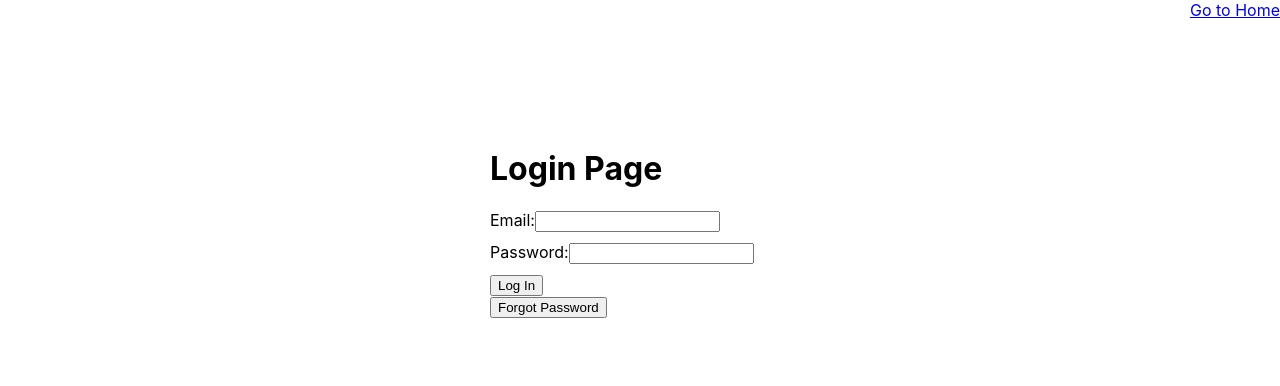
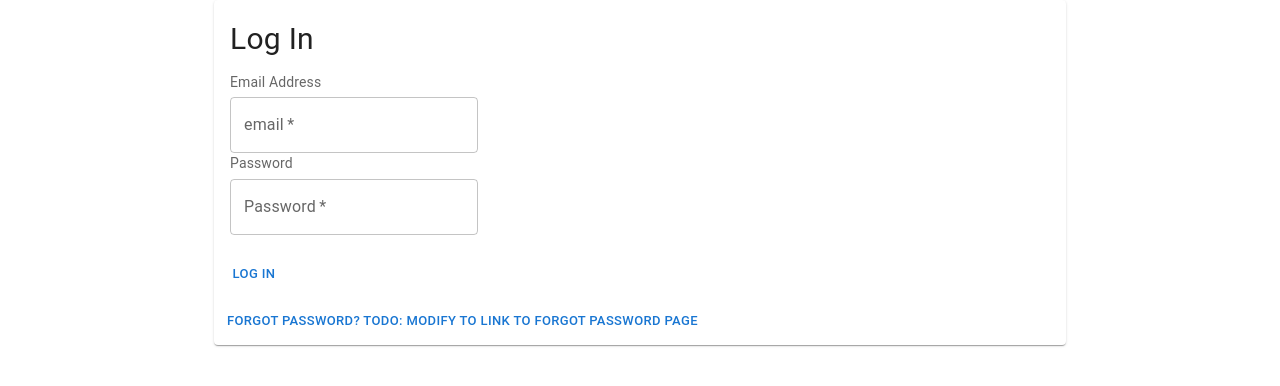
Before and after one commit to unsw-cse-comp3900-9900-23T2/capstone-project-3900f18ameancodingmachine, a React (Create React App) app in the folder eatery-frontend/: page /login in a window 1280 px wide. Shown: the top 386 px of the page. Built offline with nearby package versions, Linux system fonts and the light colour scheme.

Commit message:
Fix: Modified login page to fit style of registration page, still need to add banners.

```diff
--- a/eatery-frontend/package.json
+++ b/eatery-frontend/package.json
@@ -3,6 +3,9 @@
   "version": "0.1.0",
   "private": true,
   "dependencies": {
+    "@emotion/react": "^11.11.1",
+    "@emotion/styled": "^11.11.0",
+    "@mui/material": "^5.13.6",
     "@testing-library/jest-dom": "^5.16.5",
     "@testing-library/react": "^13.4.0",
     "@testing-library/user-event": "^13.5.0",
--- a/eatery-frontend/src/LoginPage.js
+++ b/eatery-frontend/src/LoginPage.js
@@ -1,7 +1,16 @@
-import React from 'react';
 import './LoginPage.css'
 import { useState } from 'react';
 import { Link, useNavigate } from 'react-router-dom';
+
+import * as React from 'react';
+
+import Button from '@mui/material/Button';
+import Card from '@mui/material/Card';
+import CardActions from '@mui/material/CardActions';
+import CardContent from '@mui/material/CardContent';
+import Container from '@mui/material/Container';
+import TextField from '@mui/material/TextField';
+import Typography from '@mui/material/Typography';
 
 /*
  *  Checks credentials with backend, if successful set the recieved sessionID and returns true
@@ -16,10 +25,10 @@ function checkCredentials(email, pass){
 }
 
 function LoginForm(){
-  const [email, setEmail] = useState("");
-  const [pass, setPass] = useState("");
   const navigate = useNavigate();
   const [logInFail, setLogInFail] = useState(false);
+  const [email, setEmail] = React.useState('');
+  const [password, setPassword] = React.useState('');
 
   const handleSubmit = (event) => {
     event.preventDefault();
@@ -29,7 +38,7 @@ function LoginForm(){
      *  If so, proceed to homepage as a logged in user
      *  Else print underneath "Incorrect Email or Password"
      */
-    if (checkCredentials(email, pass)){
+    if (checkCredentials(email, password)){
       navigate("/");
     };
     setLogInFail(true);
@@ -37,48 +46,45 @@ function LoginForm(){
   }
 
  return (
-    <form className='formSubmission'>
-      <div className='formField'>
-        <label>
-          Email:
-          <input type="text" value={email} onChange={(e) => setEmail(e.target.value)}/>
-        </label>
-      </div>
-      <div className='formField'>
-        <label>
-          Password:
-          <input type="text" value={pass} onChange={(e) => setPass(e.target.value)}/>
-        </label>
-      </div>
-      <input onClick={handleSubmit} type="submit" value="Log In" />
-      <div>
-        {logInFail && <span className="logInError">Incorrect Email or Password</span> }
-      </div>
-    </form>
+  <Container maxWidth="md">
+    <Card sx={{ minWidth: 275 }}>
+      <CardContent>
+        <Typography sx={{ fontSize: 30 }} color="text.primary" gutterBottom>
+          Log In
+        </Typography>
+        <Typography sx={{ fontSize: 14 }} color="text.secondary" gutterBottom>
+          Email Address
+        </Typography>
+        <TextField required id="register-email" label="email" value={email} onChange={(event) => {
+            setEmail(event.target.value);
+          }}
+        />
+        <Typography sx={{ fontSize: 14 }} color="text.secondary" gutterBottom>
+          Password
+        </Typography>
+        <TextField required type="password" id="register-password" label="Password" value={password} onChange={(event) => {
+            setPassword(event.target.value);
+          }}
+        />
+        {logInFail && <Typography sx={{ fontSize: 14 }} color="red" gutterBottom>Incorrect Email or Password</Typography> }
+      </CardContent>
+      <CardActions onClick={handleSubmit}>
+        <Button size="small">Log In</Button>
+      </CardActions>
 
-  )
-}
+      <CardActions>
+        <Button size="small">Forgot Password? TODO: Modify to link to Forgot Password Page</Button>
+      </CardActions>
 
-function ForgotPassword(){
-  return(
-    <button>
-        Forgot Password
-    </button>
+    </Card>
+  </Container>
+
   )
 }
 
 function LoginPage(){
   return (
-    <div>
-      <div className='header'>
-        <Link className="homeButton" to="/">Go to Home</Link>
-      </div>
-      <div className='middlePageLogin'>
-        <h1>Login Page</h1>
-        <LoginForm/>
-        <ForgotPassword/>
-      </div>
-    </div>
+    <LoginForm/>
   );
 }
 
```
Also changed, not shown: 1 other file (tests, documents, lock files or other folders).
